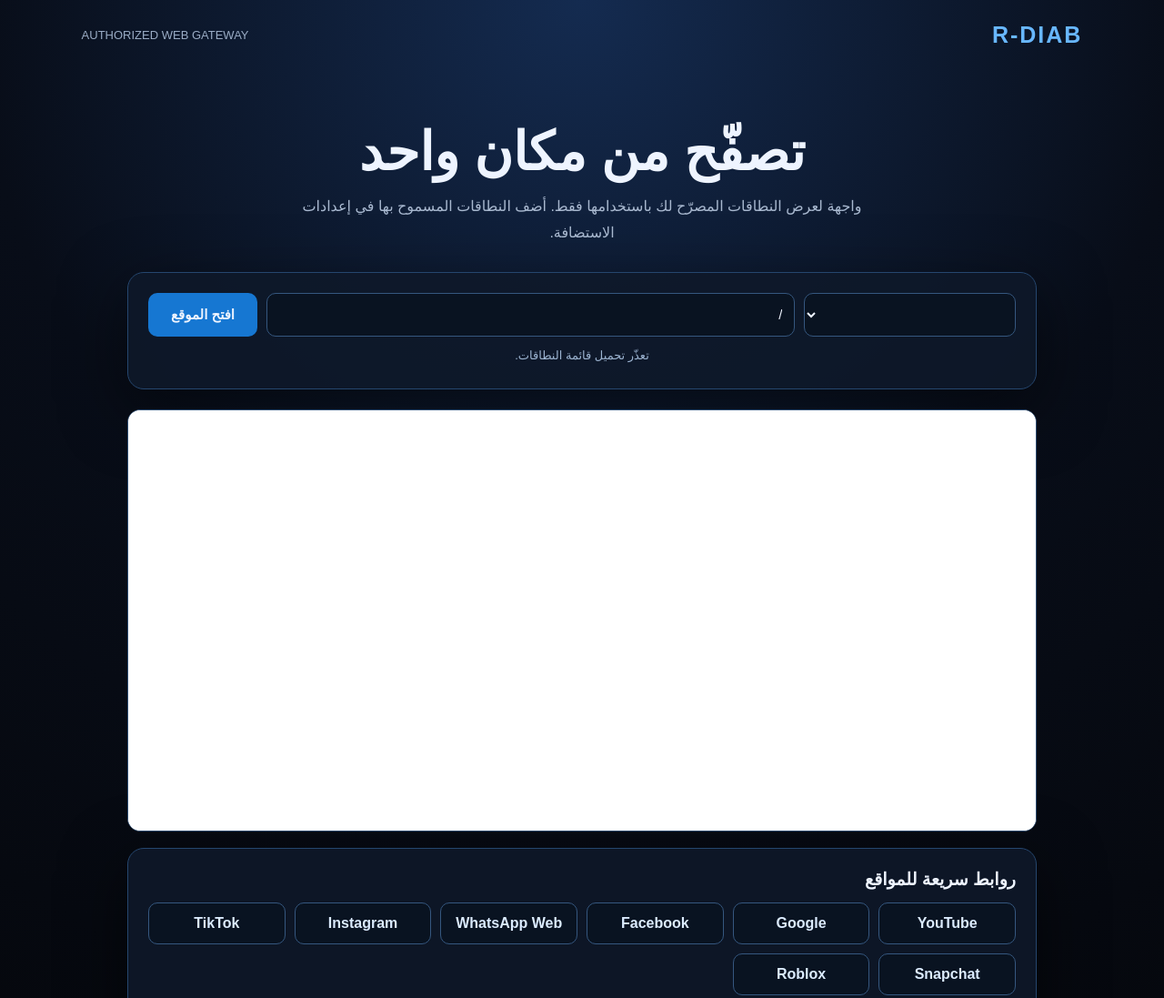
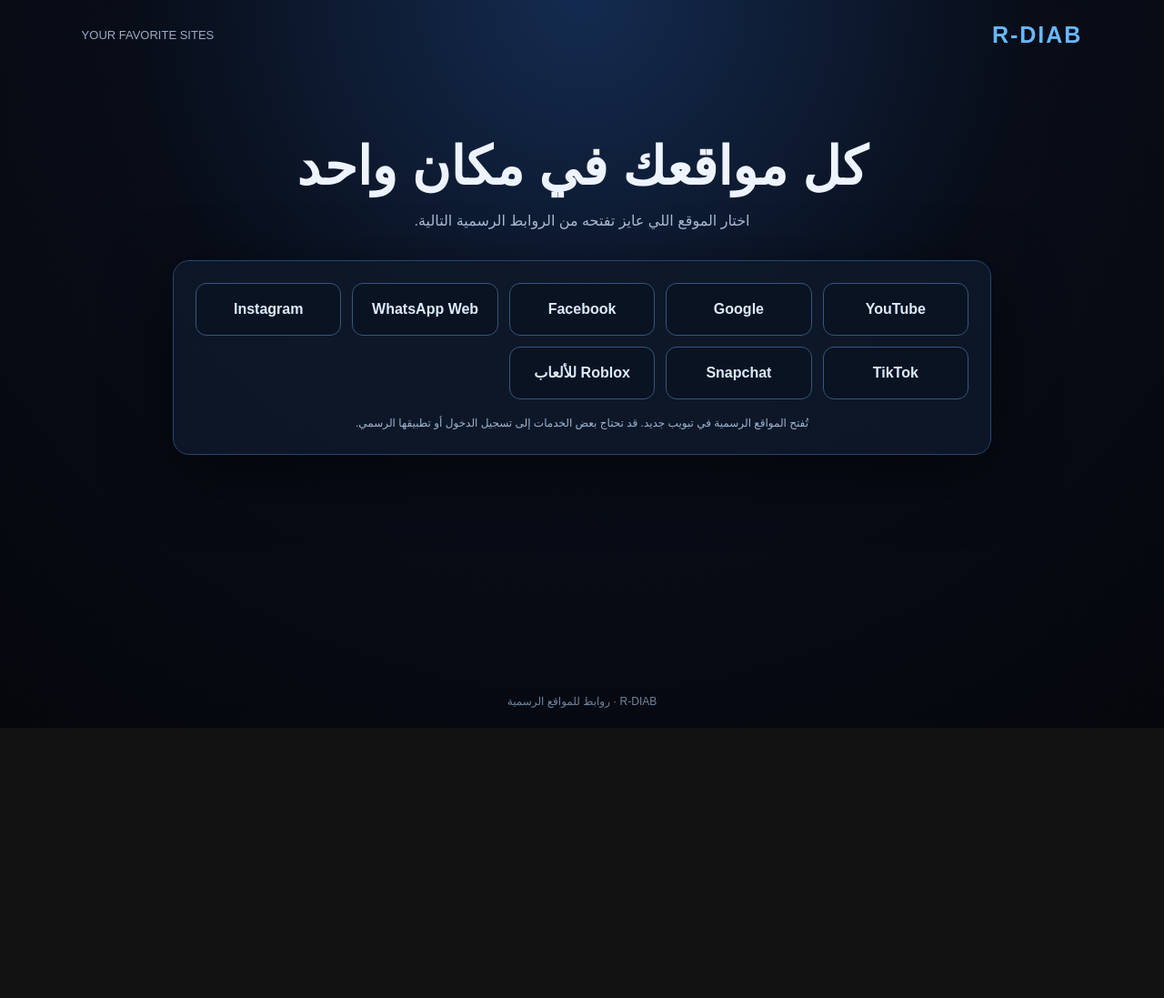
Before and after one commit to omardiab1515i-debug/R-DIAB, a website: page public/index.html in a window 1280 px wide. Shown: the top 1097 px of the page at 91% size. After the commit the page ends 800 px from the top, so only its background shows below. Drawn offline with Linux system fonts and the light colour scheme; no server answers.

Commit message:
Simplify R-DIAB to official site launcher

```diff
--- a/public/index.html
+++ b/public/index.html
@@ -2,28 +2,30 @@
 <html lang="ar" dir="rtl">
 <head>
 <meta charset="utf-8"><meta name="viewport" content="width=device-width, initial-scale=1">
-<title>R-DIAB | Web Gateway</title>
+<title>R-DIAB | مواقعك المفضلة</title>
 <style>
-:root{color-scheme:dark}*{box-sizing:border-box}body{margin:0;min-height:100vh;font-family:Arial,sans-serif;background:radial-gradient(circle at top,#142b50 0,#080d18 48%,#05070c 100%);color:#eef4ff;display:flex;flex-direction:column}
-header{padding:24px 7%;display:flex;justify-content:space-between;align-items:center}.logo{font-size:25px;font-weight:800;letter-spacing:2px;color:#68b7ff}.tag{color:#9aacc5;font-size:13px}
-main{width:min(1000px,92%);margin:7vh auto 30px;text-align:center}h1{font-size:clamp(32px,6vw,58px);margin:0 0 12px}.sub{color:#a9b9d0;line-height:1.8;margin:0 auto 28px;max-width:650px}
-.panel{background:rgba(14,24,42,.88);border:1px solid #25466e;border-radius:18px;padding:22px;box-shadow:0 20px 70px #0008}.controls{display:grid;grid-template-columns:minmax(150px,.8fr) minmax(180px,2fr) auto;gap:10px}
-select,input,button{min-height:48px;border-radius:10px;border:1px solid #35577f;background:#091321;color:#eef4ff;padding:0 13px;font-size:15px}button{background:#1677d2;border:0;padding:0 25px;font-weight:bold;cursor:pointer}button:hover{background:#2992f4}
-#status{color:#9db5d2;font-size:13px;min-height:22px;margin-top:13px}.viewer{margin-top:22px;height:58vh;min-height:320px;overflow:hidden;border:1px solid #29496f;border-radius:14px;background:#fff}iframe{width:100%;height:100%;border:0;background:white}
-footer{margin-top:auto;padding:22px;text-align:center;color:#72849d;font-size:12px}@media(max-width:650px){.controls{grid-template-columns:1fr}header{padding:18px 5%}main{margin-top:4vh}}
-.quick{display:flex;align-items:center;justify-content:center;min-height:46px;padding:10px;border:1px solid #35577f;border-radius:10px;background:#091321;color:#dcecff;text-decoration:none;font-weight:bold}.quick:hover{background:#17365a;border-color:#68b7ff}
+:root{color-scheme:dark}*{box-sizing:border-box}
+body{margin:0;min-height:100vh;font-family:Arial,sans-serif;background:radial-gradient(circle at top,#142b50 0,#080d18 48%,#05070c 100%);color:#eef4ff;display:flex;flex-direction:column}
+header{padding:24px 7%;display:flex;justify-content:space-between;align-items:center}
+.logo{font-size:25px;font-weight:800;letter-spacing:2px;color:#68b7ff}.tag{color:#9aacc5;font-size:13px}
+main{width:min(900px,92%);margin:9vh auto 30px;text-align:center}
+h1{font-size:clamp(32px,6vw,58px);margin:0 0 12px}
+.sub{color:#a9b9d0;line-height:1.8;margin:0 auto 28px;max-width:650px}
+.panel{background:rgba(14,24,42,.88);border:1px solid #25466e;border-radius:18px;padding:24px;box-shadow:0 20px 70px #0008}
+.links{display:grid;grid-template-columns:repeat(auto-fit,minmax(145px,1fr));gap:12px}
+.quick{display:flex;align-items:center;justify-content:center;min-height:58px;padding:12px;border:1px solid #35577f;border-radius:12px;background:#091321;color:#dcecff;text-decoration:none;font-weight:bold;font-size:16px;transition:.15s}
+.quick:hover{background:#17365a;border-color:#68b7ff;transform:translateY(-2px)}
+.note{color:#9db5d2;font-size:12px;line-height:1.7;margin:16px 0 0}
+footer{margin-top:auto;padding:22px;text-align:center;color:#72849d;font-size:12px}
+@media(max-width:600px){header{padding:18px 5%}main{margin-top:5vh}.panel{padding:16px}}
 </style></head>
 <body>
-<header><div class="logo">R-DIAB</div><div class="tag">AUTHORIZED WEB GATEWAY</div></header>
-<main><h1>تصفّح من مكان واحد</h1>
-<p class="sub">واجهة لعرض النطاقات المصرّح لك باستخدامها فقط. أضف النطاقات المسموح بها في إعدادات الاستضافة.</p>
-<section class="panel"><div class="controls">
-<select id="host" aria-label="النطاق المسموح"></select><input id="path" value="/" placeholder="/page" aria-label="مسار الصفحة"><button id="go">افتح الموقع</button>
-</div><div id="status" role="status">جارٍ تحميل قائمة النطاقات...</div></section>
-<section class="viewer"><iframe id="viewer" title="الموقع المعروض" referrerpolicy="no-referrer"></iframe></section>
-<section class="panel" style="margin-top:18px;text-align:right">
-<h2 style="margin:0 0 14px;font-size:19px">روابط سريعة للمواقع</h2>
-<div style="display:grid;grid-template-columns:repeat(auto-fit,minmax(130px,1fr));gap:10px">
+<header><div class="logo">R-DIAB</div><div class="tag">YOUR FAVORITE SITES</div></header>
+<main>
+<h1>كل مواقعك في مكان واحد</h1>
+<p class="sub">اختار الموقع اللي عايز تفتحه من الروابط الرسمية التالية.</p>
+<section class="panel">
+<div class="links">
 <a class="quick" href="https://www.youtube.com/" target="_blank" rel="noopener noreferrer">YouTube</a>
 <a class="quick" href="https://www.google.com/" target="_blank" rel="noopener noreferrer">Google</a>
 <a class="quick" href="https://www.facebook.com/" target="_blank" rel="noopener noreferrer">Facebook</a>
@@ -31,15 +33,10 @@ footer{margin-top:auto;padding:22px;text-align:center;color:#72849d;font-size:12
 <a class="quick" href="https://www.instagram.com/" target="_blank" rel="noopener noreferrer">Instagram</a>
 <a class="quick" href="https://www.tiktok.com/" target="_blank" rel="noopener noreferrer">TikTok</a>
 <a class="quick" href="https://www.snapchat.com/" target="_blank" rel="noopener noreferrer">Snapchat</a>
-<a class="quick" href="https://www.roblox.com/" target="_blank" rel="noopener noreferrer">Roblox</a>
+<a class="quick" href="https://www.roblox.com/" target="_blank" rel="noopener noreferrer">Roblox للألعاب</a>
 </div>
-<p style="color:#9db5d2;font-size:12px;margin:13px 0 0">الروابط تفتح المواقع الرسمية في تبويب جديد، ولا تتجاوز قيود الشبكات أو إعدادات المواقع.</p>
+<p class="note">تُفتح المواقع الرسمية في تبويب جديد. قد تحتاج بعض الخدمات إلى تسجيل الدخول أو تطبيقها الرسمي.</p>
 </section>
 </main>
-<footer>R-DIAB · للمواقع التي تملكها أو لديك إذن باستخدامها</footer>
-<script>
-const hostSelect=document.getElementById("host"),pathInput=document.getElementById("path"),viewer=document.getElementById("viewer"),status=document.getElementById("status");
-async function loadHosts(){try{const response=await fetch("/api/allowed"),data=await response.json();hostSelect.innerHTML="";data.hosts.forEach(host=>{const option=document.createElement("option");option.value=host;option.textContent=host;hostSelect.appendChild(option)});status.textContent=data.hosts.length?"اختر نطاقًا مسموحًا ثم اضغط «افتح الموقع».":"لا توجد نطاقات مسموح بها حاليًا."}catch{status.textContent="تعذّر تحميل قائمة النطاقات."}}
-document.getElementById("go").addEventListener("click",()=>{const host=hostSelect.value;if(!host){status.textContent="لا يوجد نطاق مسموح. اضبط ALLOWED_HOSTS في الاستضافة أولًا.";return}let path=pathInput.value.trim()||"/";if(!path.startsWith("/"))path="/"+path;if(path.startsWith("//")||path.includes("://")){status.textContent="اكتب مسارًا داخل النطاق فقط، وليس رابطًا خارجيًا.";return}viewer.src="/proxy/"+encodeURIComponent(host)+path;status.textContent="جارٍ فتح "+host+path});
-loadHosts();
-</script></body></html>
+<footer>R-DIAB · روابط للمواقع الرسمية</footer>
+</body></html>
```
